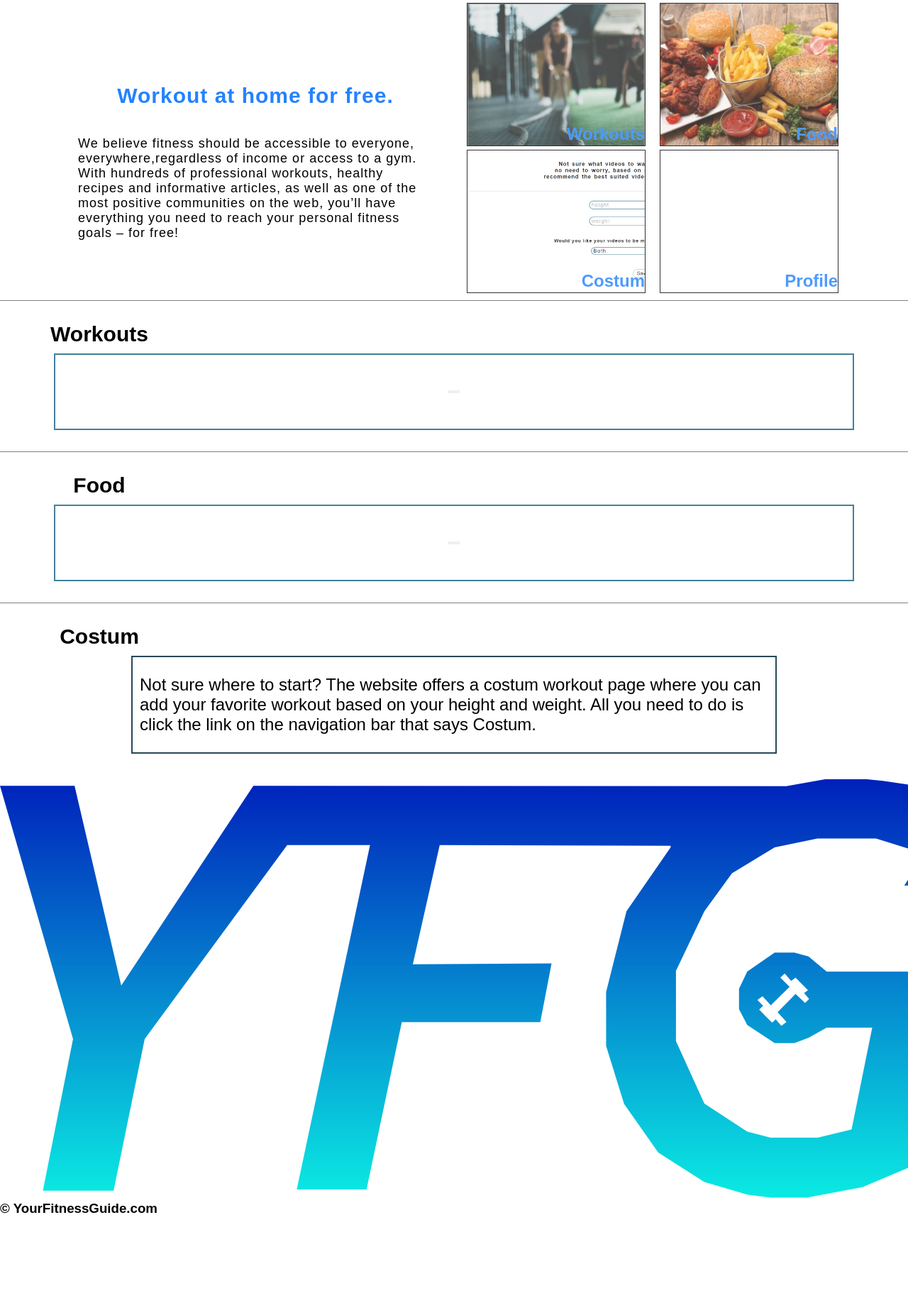
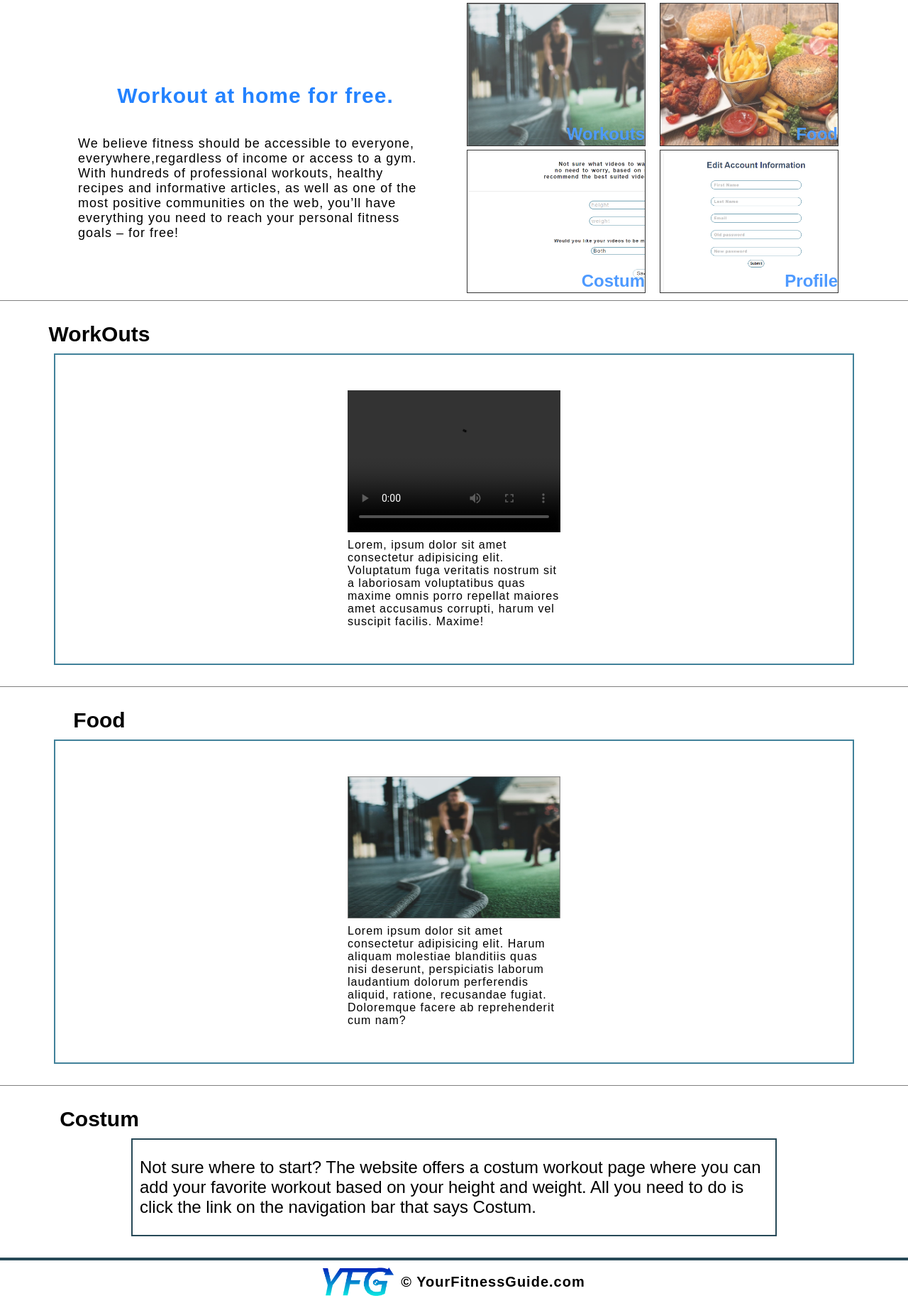
Before and after one commit to bm44276/fitnessguide-LAB-, a PHP site: page /home.php in a window 1280 px wide; the page is wider, and only the part inside the window is pictured. Shown: the part 624-2460 px from the top of that part at 71% size. Before the commit the page ends 2333 px from the top of that part, so only its background shows below. Run offline with PHP 8.4, Linux system fonts and the light colour scheme; grey boxes are pictures that could not be loaded.

Commit message:
Update home.php

```diff
--- a/home.php
+++ b/home.php
@@ -3,8 +3,9 @@
 <head>
     <meta charset="UTF-8">
     <meta name="viewport" content="width=device-width, initial-scale=1.0">
-    <title>Document</title>
+    <title>Your Fitnes Guide | Home</title>
     <link rel="stylesheet" href="css/home.css">
+    <link rel="icon" type="image/ico" href="images/Component 12 – 1@2x.png" >
 </head>
 <body>
         <header>
@@ -31,38 +32,39 @@
                 </div>
                 <div class="sect2">
                         <div class="flexImg">
-                                <a href=""><div class="workouts"><h1>Workouts</h1></div></a>
-                                <a href=""><div class="Costum"><h1>Costum</h1></div></a>
+                                <a href="workouts.php"><div class="workouts"><h1>Workouts</h1></div></a>
+                                <a href="costum.php"><div class="Costum"><h1>Costum</h1></div></a>
                         </div>
                         <div class="flexImg">
-                                <a href=""><div class="food"><h1>Food</h1></div></a>
-                                <a href=""><div class=><h1>Profile</h1></div></a>
+                                <a href="food.php"><div class="food"><h1>Food</h1></div></a>
+                                <a href="profile.php"><div class="profile"><h1>Profile</h1></div></a>
                         </div>
                 </div>
 
             </section>
 
-            <section class="sector2">
-                <h1>Workouts</h1>
+            <section class="sector2 workO">
+                    <a href="workouts.php" style="text-decoration:none;"><h1  style="color:black">WorkOuts</h1> </a>
                 <div class="sec1">
-                        <button><p></p></button>
-                        <button><p></p></button>
-                        <button><p></p></button>
-                        <button><p></p></button>
+                    <div>
+                        <video controls poster=""> <source src="Lower Body 12.mp4" type="video/mp4"></video>
+                        <p style="letter-spacing: 1px; margin-top: 5px">Lorem, ipsum dolor sit amet consectetur adipisicing elit. Voluptatum fuga veritatis nostrum sit a laboriosam voluptatibus quas maxime omnis porro repellat maiores amet accusamus corrupti, harum vel suscipit facilis. Maxime!</p>
+                    </div>
+
                 </div>
             </section>
-            <section class="sector2">
-                <h1>Food</h1>
+            <section class="sector2 fod">
+                 <a href="food.php" style="text-decoration:none;"><h1  style="color:black">Food</h1></a>
                 <div class="sec1">
-                        <button><p></p></button>
-                        <button><p></p></button>
-                        <button><p></p></button>
-                        <button><p></p></button>
+                    <div>
+                        <img src="images/background.png" alt="">
+                        <p style="letter-spacing: 1px; margin-top: 5px">Lorem ipsum dolor sit amet consectetur adipisicing elit. Harum aliquam molestiae blanditiis quas nisi deserunt, perspiciatis laborum laudantium dolorum perferendis aliquid, ratione, recusandae fugiat. Doloremque facere ab reprehenderit cum nam?</p>
+                    </div>
                 </div>
             </section>
 
-            <section class="sector2">
-                <h1>Costum</h1>
+            <section class="sector2 cost">
+                <a href="costum.php" style="text-decoration:none;"><h1  style="color:black">Costum</h1></a>
                 <div class="secCostum">
                     <p>
                         Not sure where to start?
@@ -74,10 +76,8 @@
         </main>
 
         <footer>
-                <img src="images/Component 12 – 1@2x.png" alt="">
-                <h3>&copy; YourFitnessGuide.com</h3>
+             <?php include "inc/footer.php" ;?>
         </footer>
-
 
 </body>
 </html>
```
